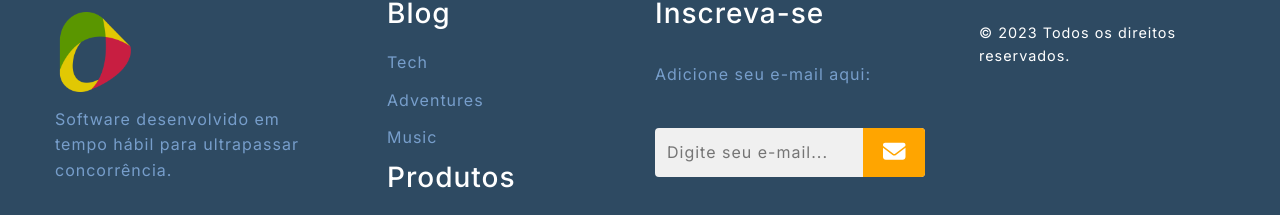
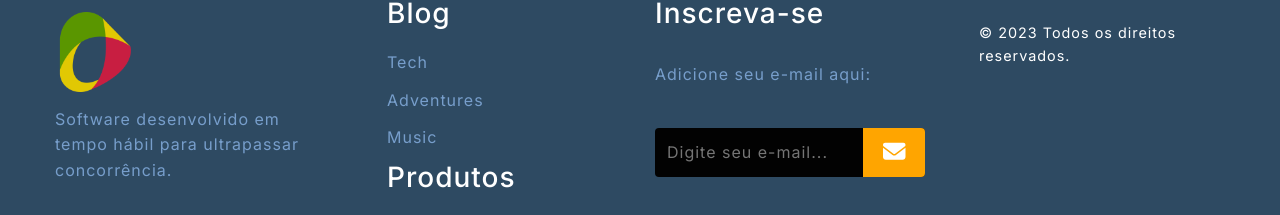
Before and after one commit to mateuslph/api-agri-front, a React (Create React App) app: page / in a window 1280 px wide. Shown: the part 670-885 px from the top of the page. Built offline with nearby package versions, Linux system fonts and the light colour scheme; no server answers.

Commit message:
refatora a cor de background --color-neutral-0 para black em index.css

```diff
--- a/src/index.css
+++ b/src/index.css
@@ -1,5 +1,5 @@
 :root {
-  --color-neutral-0: #f0f0f0; /* Light Gray - Background */
+  --color-neutral-0: #020202; /* Black - Background */
   --color-neutral-10: #2e4a62; /* Navy Blue - Darkest Blue */
   --color-neutral-20: #3a5f7f; /* Medium Blue */
   --color-neutral-30: #779ecb; /* Light Blue - Text, Links */
```
